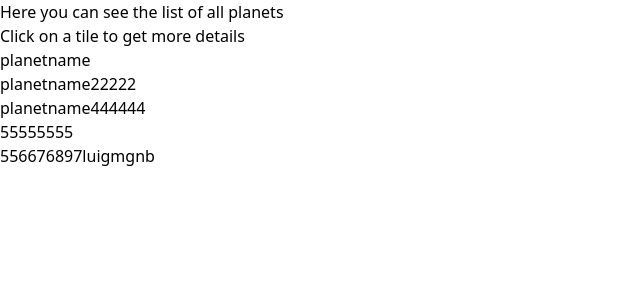
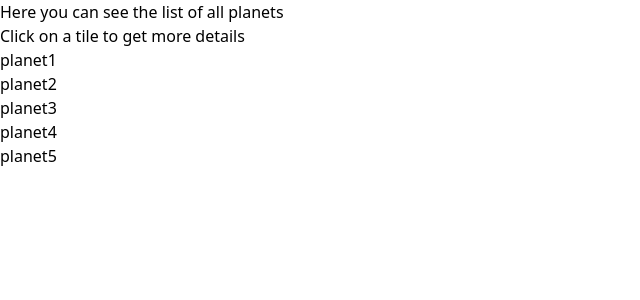
Before and after one commit to paulinashakirova/yuki-planets, a Vue app: page / in a window 1280 px wide. Shown: the top 300 px of the page, without its empty margins (0-640 px from the left). Built offline with nearby package versions, Linux system fonts and the light colour scheme.

Commit message:
add fake data and adjust store

```diff
--- a/src/stores/mockPlanets.ts
+++ b/src/stores/mockPlanets.ts
@@ -1,6 +1,6 @@
 export const mockPlanets = [
   {
-    name: 'planetname',
+    name: 'planet1',
     population: '200',
     rotation_period: '345',
     residents: ['mira', 'mara'],
@@ -8,7 +8,7 @@ export const mockPlanets = [
     url: 'someurl',
   },
   {
-    name: 'planetname22222',
+    name: 'planet2',
     population: '200',
     rotation_period: '345',
     residents: ['mira', 'mara'],
@@ -16,7 +16,7 @@ export const mockPlanets = [
     url: 'someurl',
   },
   {
-    name: 'planetname444444',
+    name: 'planet3',
     population: '200',
     rotation_period: '345',
     residents: ['mira', 'mara'],
@@ -24,7 +24,7 @@ export const mockPlanets = [
     url: 'someurl',
   },
   {
-    name: '55555555',
+    name: 'planet4',
     population: '200',
     rotation_period: '345',
     residents: ['mira', 'mara'],
@@ -32,7 +32,7 @@ export const mockPlanets = [
     url: 'someurl',
   },
   {
-    name: '556676897luigmgnb',
+    name: 'planet5',
     population: '200',
     rotation_period: '345',
     residents: ['mira', 'mara'],
--- a/src/stores/planets.ts
+++ b/src/stores/planets.ts
@@ -1,12 +1,12 @@
 import { defineStore } from 'pinia'
-import { onMounted, ref } from 'vue'
+import { onBeforeMount, ref } from 'vue'
 import { mockPlanets } from './mockPlanets'
 
 export const usePlanetApiStore = defineStore('planet-api', () => {
-  const data = ref<any>([])
-  const data2 = ref<any>([])
-  const loading = ref(false)
-  const error = ref(null)
+  const data = ref<any>([]) // data from mocked promise
+  const data2 = ref<any>([]) // data from swapi which was unavailable
+  const loading = ref(false) // future improvement
+  const error = ref(null) // future improvement
 
   async function fetchPlanets() {
     try {
@@ -25,11 +25,9 @@ export const usePlanetApiStore = defineStore('planet-api', () => {
     }
   }
 
-  onMounted(async () => {
+  onBeforeMount(async () => {
     // await fetchPlanets()
-    console.log('mounted in store')
     await fakeFetchPlanets()
-    console.log('data', data.value)
   })
 
   async function fakeFetchPlanets() {
```
